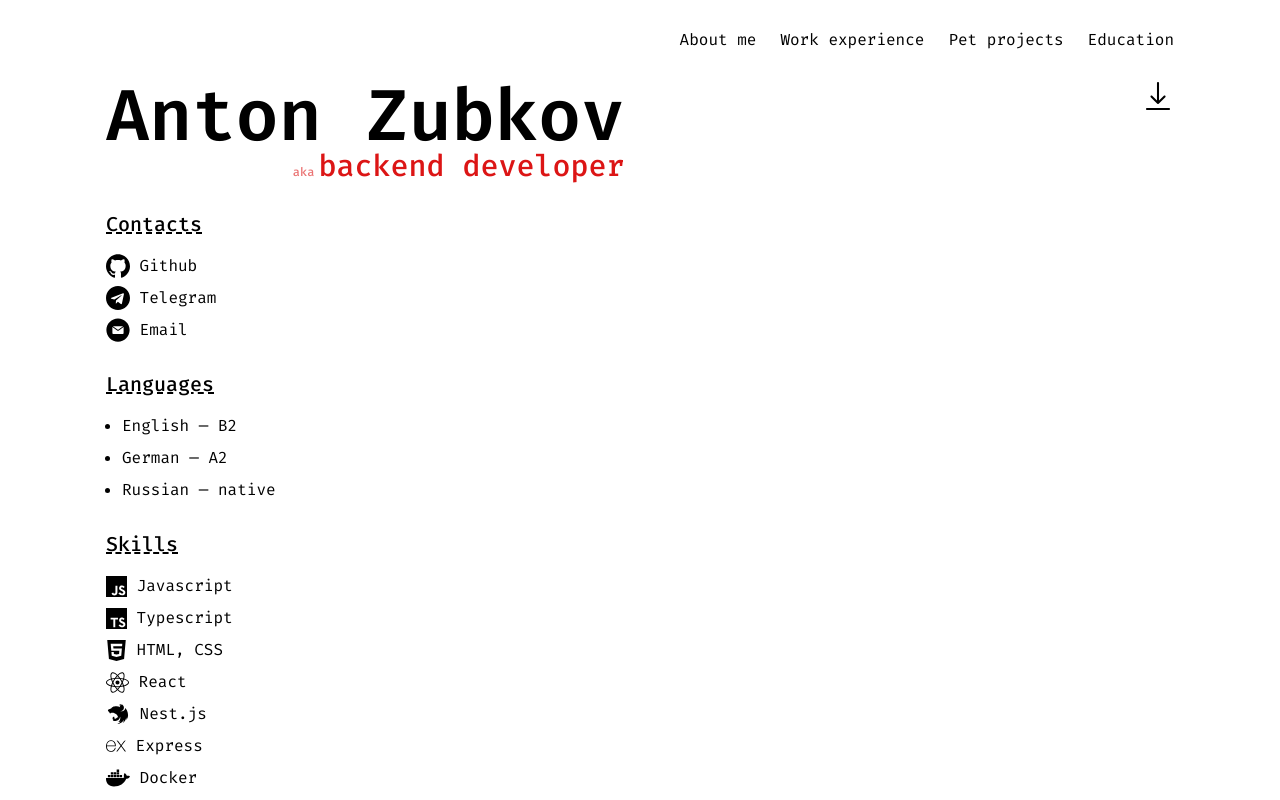
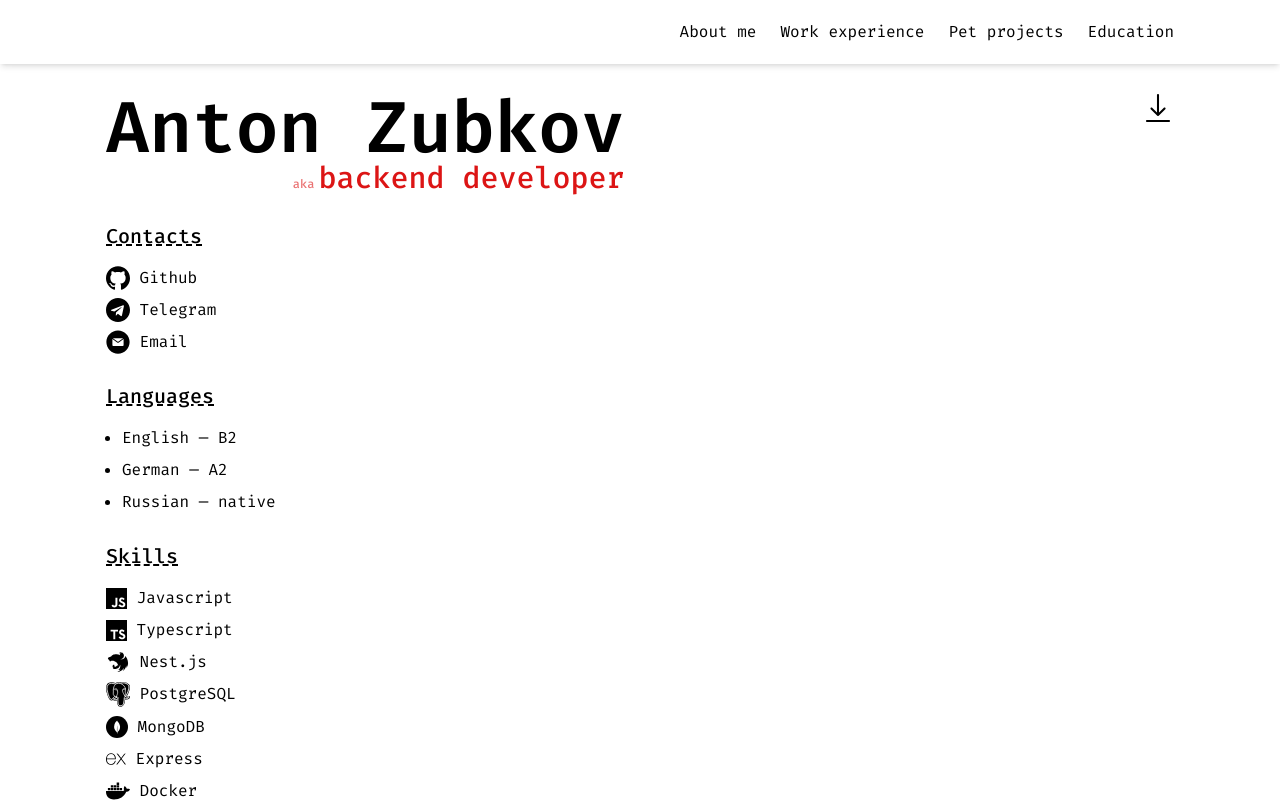
Before and after one commit to Aliph0th/curriculumvitae, a React (Vite) app: page / in a window 1280 px wide. Shown: the top 800 px of the page. Built offline with nearby package versions, Linux system fonts and the light colour scheme.

Commit message:
feat: add more skills

```diff
--- a/src/App.tsx
+++ b/src/App.tsx
@@ -8,8 +8,9 @@ import { CONTACTS, LANGUAGES, SKILLS } from './constants';
 
 function App() {
    return (
-      <div className="max-w-[1100px] mx-auto py-7 px-4">
+      <>
          <Header />
+         <div className="max-w-[1100px] mx-auto px-4">
             <main className="grid grid-cols-[1fr_3fr] grid-rows-auto my-7">
                <About className="row-start-1 col-start-1 col-span-2" />
                <div className="row-start-1 col-start-1 col-span-2 justify-self-end">
@@ -33,6 +34,7 @@ function App() {
                <div className="row-start-2 col-start-2"></div>
             </main>
          </div>
+      </>
    );
 }
 
--- a/src/components/Header.tsx
+++ b/src/components/Header.tsx
@@ -2,12 +2,18 @@ import { ANCHORS } from '../constants';
 
 const Header = () => {
    return (
-      <header className="flex justify-end gap-x-6">
-         {Object.values(ANCHORS).map(({ title, id }) => (
-            <a key={title} href={`#${id}`} className="text-green text-center text-sm md:text-base">
-               {title}
-            </a>
-         ))}
+      <header className="sticky top-0 py-5 bg-white z-10 shadow-md">
+         <div className="flex justify-end gap-x-6 max-w-[1100px] mx-auto px-4">
+            {Object.values(ANCHORS).map(({ title, id }) => (
+               <a
+                  key={title}
+                  href={`#${id}`}
+                  className="text-green text-center hover:underline hover:decoration-dashed hover:text-accent text-sm md:text-base"
+               >
+                  {title}
+               </a>
+            ))}
+         </div>
       </header>
    );
 };
--- a/src/components/Tooltiped.tsx
+++ b/src/components/Tooltiped.tsx
@@ -18,7 +18,7 @@ const Tooltiped: FC<TooltipedProps> = ({ children, tooltip }) => {
             {children}
          </div>
          {isVisible && (
-            <div className="absolute bottom-full mb-2 left-1/2 transform -translate-x-1/2 bg-gray-800 text-white text-sm rounded py-1 px-2">
+            <div className="absolute bottom-full z-40 mb-2 left-1/2 transform -translate-x-1/2 bg-gray-800 text-white text-sm rounded py-1 px-2">
                {tooltip}
             </div>
          )}
--- a/src/constants.tsx
+++ b/src/constants.tsx
@@ -11,6 +11,8 @@ import React from './assets/React.svg?react';
 import Nest from './assets/nest.svg?react';
 import Rabbitmq from './assets/rabbitmq.svg?react';
 import Docker from './assets/docker.svg?react';
+import Mongo from './assets/mongo.svg?react';
+import Postgres from './assets/postgresql.svg?react';
 import { ListItem } from './types';
 
 export const ANCHORS = {
@@ -65,19 +67,19 @@ export const SKILLS: ListItem[] = [
       svgHoverFill: 'hover:fill-tech-ts'
    },
    {
-      title: 'HTML, CSS',
-      svg: <Html className="w-[21px] fill-inherit" />,
-      svgHoverFill: 'hover:fill-tech-html'
-   },
-   {
-      title: 'React',
-      svg: <React className="w-[23px] fill-inherit" />,
-      svgHoverFill: 'hover:fill-tech-react'
-   },
-   {
       title: 'Nest.js',
       svg: <Nest className="w-6 fill-inherit" />,
       svgHoverFill: 'hover:fill-tech-nest'
+   },
+   {
+      title: 'PostgreSQL',
+      svg: <Postgres className="w-6 fill-inherit" />,
+      svgHoverFill: 'hover:fill-tech-postgres'
+   },
+   {
+      title: 'MongoDB',
+      svg: <Mongo className="w-[22px] fill-inherit" />,
+      svgHoverFill: 'hover:fill-tech-mongo'
    },
    {
       title: 'Express',
@@ -93,6 +95,16 @@ export const SKILLS: ListItem[] = [
       title: 'RabbitMQ',
       svg: <Rabbitmq className="w-5 fill-inherit" />,
       svgHoverFill: 'hover:fill-tech-rabbitmq'
+   },
+   {
+      title: 'HTML, CSS',
+      svg: <Html className="w-[21px] fill-inherit" />,
+      svgHoverFill: 'hover:fill-tech-html'
+   },
+   {
+      title: 'React',
+      svg: <React className="w-[23px] fill-inherit" />,
+      svgHoverFill: 'hover:fill-tech-react'
    },
    {
       title: 'Linux',
--- a/src/index.css
+++ b/src/index.css
@@ -15,4 +15,5 @@ path {
 
 html {
    scroll-behavior: smooth;
+   scroll-padding-top: 4rem;
 }
--- a/tailwind.config.js
+++ b/tailwind.config.js
@@ -15,14 +15,16 @@ export default {
                docker: '#1072d8',
                rabbitmq: '#ff6b08',
                linux: '#636363',
-               git: '#f05539'
+               git: '#f05539',
+               mongo: '#347d28',
+               postgres: '#396c94'
             }
          }
       }
    },
    safelist: [
       {
-         pattern: /fill-tech-(express|js|ts|html|react|nest|docker|rabbitmq|linux|git)/
+         pattern: /fill-tech-.+/
       }
    ],
    plugins: []
```
Also changed, not shown: src/assets/mongo.svg (added), src/assets/postgresql.svg (added). Lines whose indentation alone changed are shown as unchanged.
